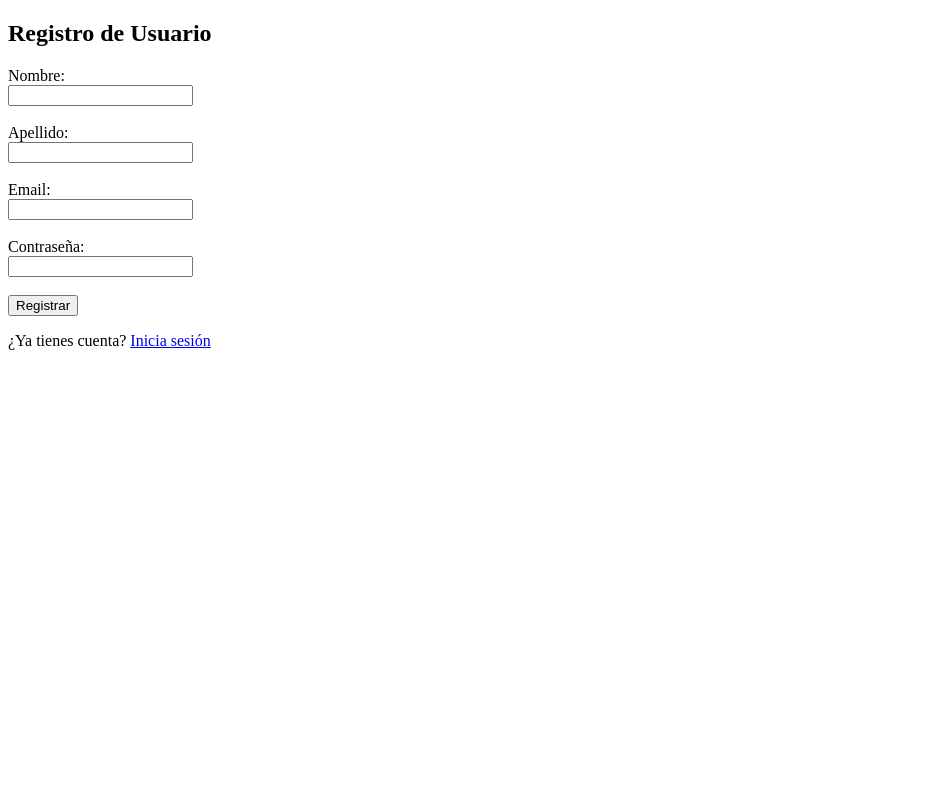
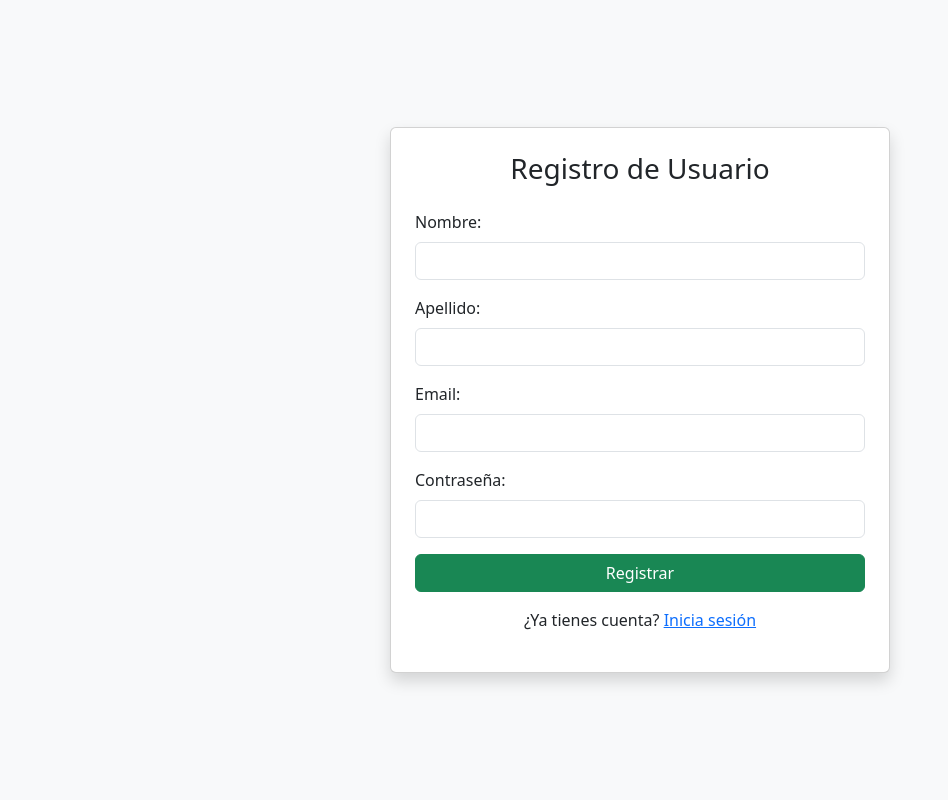
Before and after one commit to Jajasaludos89/Art, a Django app: page /registro/ in a window 1280 px wide. Shown: the whole page, without its empty margins (0-948 px from the left). Run offline with Django 5.2, Linux system fonts and the light colour scheme.

Commit message:
Diseño del formulario de registro

```diff
--- a/Aplicaciones/Seccion/templates/registro.html
+++ b/Aplicaciones/Seccion/templates/registro.html
@@ -3,30 +3,57 @@
 <head>
     <meta charset="UTF-8">
     <title>Registro</title>
+    <!-- Bootstrap CSS -->
+    <link href="https://cdn.jsdelivr.net/npm/bootstrap@5.3.3/dist/css/bootstrap.min.css" rel="stylesheet">
 </head>
-<body>
-    <h2>Registro de Usuario</h2>
+<body class="bg-light">
+    <div class="container d-flex justify-content-center align-items-center vh-100">
+        <div class="card shadow p-4" style="min-width: 300px; max-width: 500px; width: 100%;">
+            <h3 class="text-center mb-4">Registro de Usuario</h3>
+
             {% if messages %}
                 {% for message in messages %}
-            <p style="color: red;">{{ message }}</p>
+                    <div class="alert alert-danger" role="alert">
+                        {{ message }}
+                    </div>
                 {% endfor %}
             {% endif %}
+
             <form method="post">
                 {% csrf_token %}
-        <label>Nombre:</label><br>
-        <input type="text" name="nombre" required><br><br>
 
-        <label>Apellido:</label><br>
-        <input type="text" name="apellido" required><br><br>
+                <div class="mb-3">
+                    <label for="nombre" class="form-label">Nombre:</label>
+                    <input type="text" class="form-control" id="nombre" name="nombre" required>
+                </div>
 
-        <label>Email:</label><br>
-        <input type="email" name="email" required><br><br>
+                <div class="mb-3">
+                    <label for="apellido" class="form-label">Apellido:</label>
+                    <input type="text" class="form-control" id="apellido" name="apellido" required>
+                </div>
 
-        <label>Contraseña:</label><br>
-        <input type="password" name="password" required><br><br>
+                <div class="mb-3">
+                    <label for="email" class="form-label">Email:</label>
+                    <input type="email" class="form-control" id="email" name="email" required>
+                </div>
 
-        <button type="submit">Registrar</button>
+                <div class="mb-3">
+                    <label for="password" class="form-label">Contraseña:</label>
+                    <input type="password" class="form-control" id="password" name="password" required>
+                </div>
+
+                <div class="d-grid">
+                    <button type="submit" class="btn btn-success">Registrar</button>
+                </div>
             </form>
-    <p>¿Ya tienes cuenta? <a href="/login/">Inicia sesión</a></p>
+
+            <p class="text-center mt-3">
+                ¿Ya tienes cuenta? <a href="/login/">Inicia sesión</a>
+            </p>
+        </div>
+    </div>
+
+    <!-- Bootstrap JS (opcional) -->
+    <script src="https://cdn.jsdelivr.net/npm/bootstrap@5.3.3/dist/js/bootstrap.bundle.min.js"></script>
 </body>
 </html>
```
Lines whose indentation alone changed are shown as unchanged.
